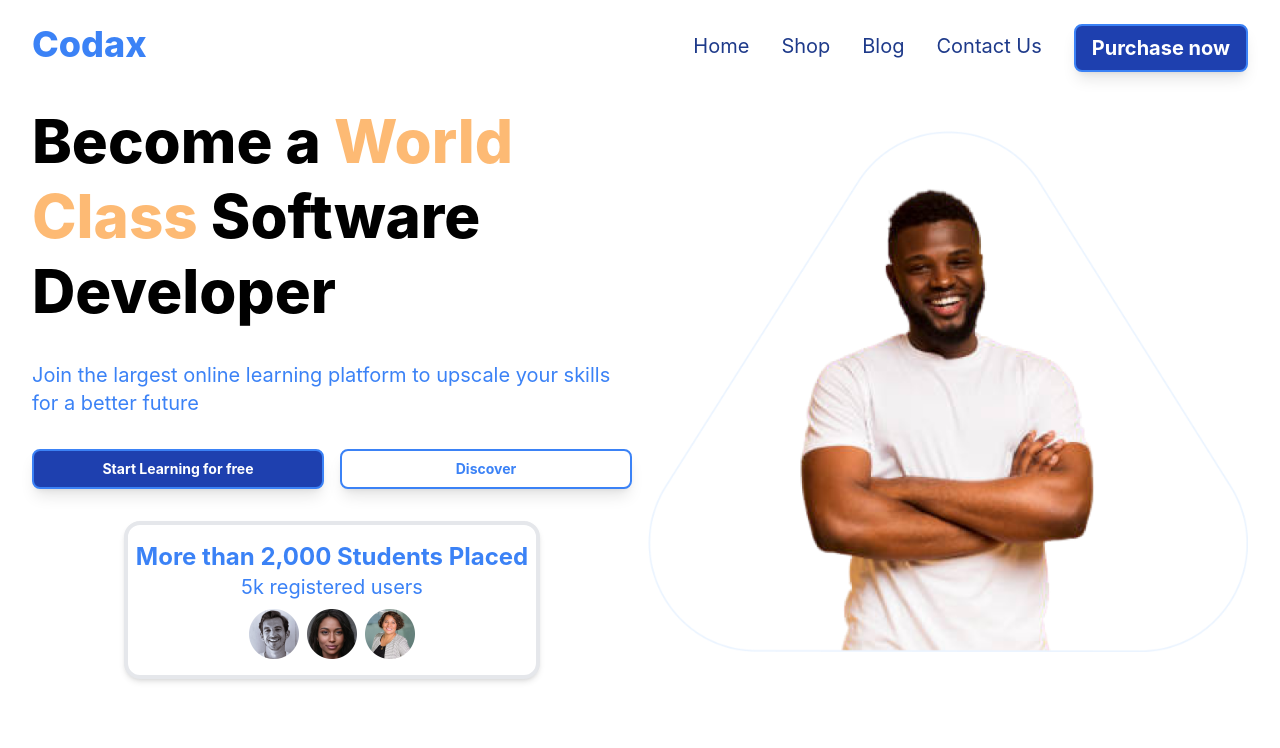
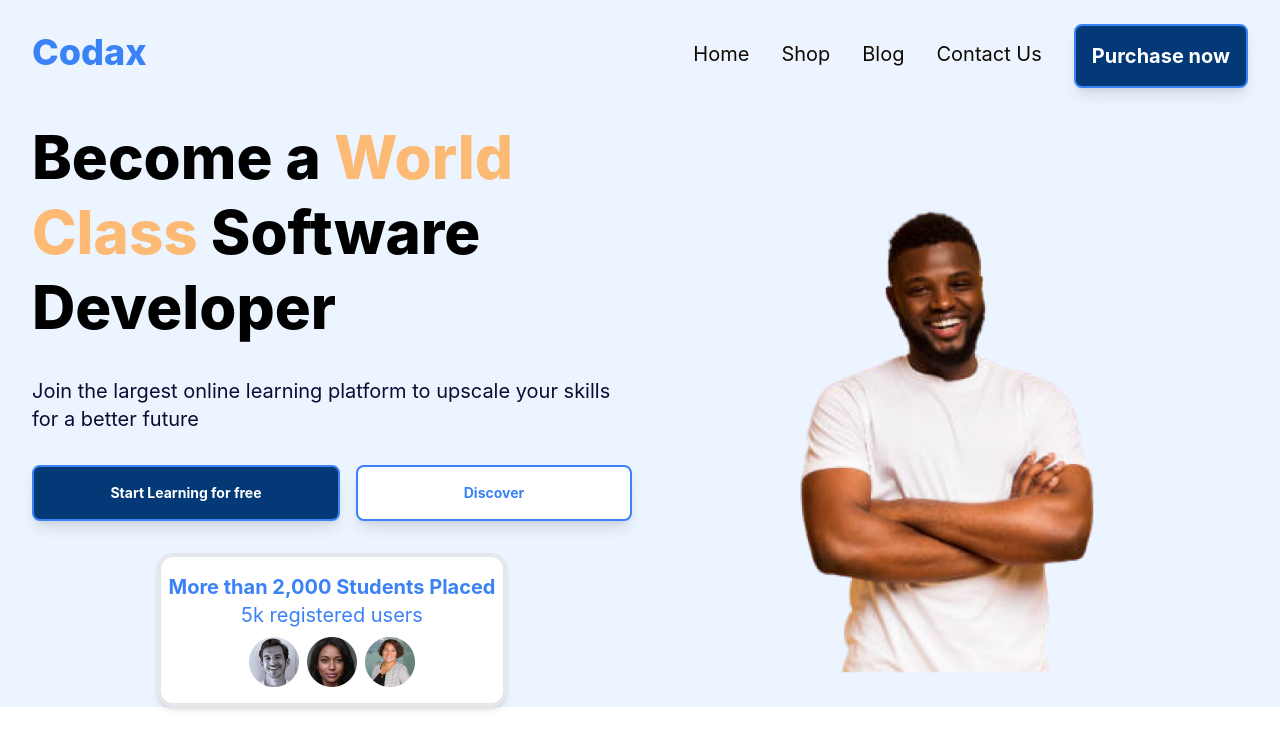
Before and after one commit to dazzling-bright/Codax-Website, a React (Create React App) app: page / in a window 1280 px wide. Shown: the top 748 px of the page. Built offline with nearby package versions, Linux system fonts and the light colour scheme.

Commit message:
Modify the Header and Hero component background color, adjust the padding on the Hero buttons

```diff
--- a/src/App.js
+++ b/src/App.js
@@ -3,7 +3,7 @@ import Hero from "./components/hero/Hero";
 
 function App() {
   return (
-    <main className="px-4 md:px-8 lg:px-8">
+    <main className="px-4 md:px-8 lg:px-8 bg-primary max-w-[96rem] mx-auto">
       <Nav />
       <Hero />
     </main>
--- a/src/components/general-use/button.jsx
+++ b/src/components/general-use/button.jsx
@@ -1,14 +1,14 @@
 function Button({
   children,
   className,
-  bgColor = "bg-blue-800",
+  bgColor = "bg-secondary",
   textColor = "text-white",
   hoverBgColor = "hover:bg-white",
   hoverTextColor = "hover:text-blue-500",
 }) {
   return (
     <button
-      className={`${bgColor} ${textColor} border-2 py-2 px-4 font-bold border-blue-500 rounded-lg ${hoverBgColor} ${hoverTextColor} shadow-lg transition-all duration-300 focus:outline-offset-8 focus:outline-4 ${className}`}
+      className={`${bgColor} ${textColor} border-2 py-2 px-4 font-bold border-blue-500 rounded-lg ${hoverBgColor} ${hoverTextColor} shadow-lg transition-all duration-300 focus:outline-offset-8 focus:outline-4 ${className} py-4`}
     >
       {children}
     </button>
--- a/src/components/header/navContent.jsx
+++ b/src/components/header/navContent.jsx
@@ -5,11 +5,11 @@ const NavContent = () => {
 
   return (
     <nav>
-      <ul className="flex flex-col mt-8 md:mt-2 *:self-start md:*:self-center md:flex-row md:justify-end gap-6 lg:gap-8 text-blue-900">
+      <ul className="flex flex-col mt-8 md:mt-2 *:self-start md:*:self-center md:flex-row md:justify-end gap-6 lg:gap-8 text-custom-black">
         {listItems.map((item, index) => (
           <li
             key={index}
-            className="border-b-4 px-0 py-2 border-transparent hover:opacity-80  hover:ml-4 md:hover:ml-0 hover:border-blue-600 hover:cursor-pointer transition-all duration-300"
+            className="border-b-4 px-0 py-2 border-transparent hover:opacity-80  hover:ml-4 md:hover:ml-0 hover:border-custom-black hover:cursor-pointer transition-all duration-300"
           >
             <a
               href={`#${item.toLowerCase().replace(" ", "-")}`}
--- a/src/components/hero/Hero.jsx
+++ b/src/components/hero/Hero.jsx
@@ -20,37 +20,38 @@ const Hero = () => {
     },
   ];
   return (
-    <section className="bg-[rgba(235, 244, 255, 1)] mt-4 flex flex-col md:flex-row text-blue-500 items-center gap-4">
-      <main className="text-2xl flex flex-col w-1/2 gap-8">
+    <section className="bg-primary mt-4 flex flex-col md:flex-row text-blue-500 items-center gap-4 ">
+      <main className="text-2xl flex  justify-between flex-col md:w-1/2 gap-8">
         <h2 className="leading-tight text-6xl font-extrabold text-black">
-          Become a <span className="text-orange-300"> World Class</span>{" "}
+          Become a <span className="text-orange-300"> World Class </span>
           Software Developer
         </h2>
-        <p className="text-xl">
+        <p className="text-xl text-custom-royal-blue">
           Join the largest online learning platform to upscale your skills for a
           better future
         </p>
 
         {/** Buttons */}
         <div className="flex flex-wrap gap-4 text-sm ">
-          <Button className="flex-1">Start Learning for free</Button>
+          <Button className="md:flex-1">Start Learning for free</Button>
           <Button
             bgColor="bg-white"
             textColor="text-blue-500"
             hoverBgColor="hover:bg-blue-800"
             hoverTextColor="hover:text-white"
-            className="flex-1"
+            className="md:flex-1 px-16 md:px-0"
           >
             Discover
           </Button>
         </div>
-        <div className="text-center bg-white border-4 shadow-md rounded-2xl py-4 self-center p-2">
+        <div className="text-center text-xl bg-white border-4 shadow-md rounded-2xl py-4 self-center p-2">
           <p className="font-bold">More than 2,000 Students Placed</p>
           <p className="text-xl">5k registered users</p>
           <figure className="flex gap-2 justify-center">
             {usersImage.map(({ src, alt }, index) => {
               return (
                 <img
+                  key={index}
                   className="w-[50px] h-[50px] object-cover mt-2"
                   src={src}
                   alt={alt}
@@ -62,7 +63,7 @@ const Hero = () => {
       </main>
 
       {/** Hero Main Image */}
-      <figure className="w-1/2">
+      <figure className="md:w-1/2">
         <img
           className="block object-cover"
           src={HeroImage}
--- a/tailwind.config.js
+++ b/tailwind.config.js
@@ -2,7 +2,14 @@
 module.exports = {
   content: ["./index.html", "./src/**/*.{js,ts,jsx,tsx}"],
   theme: {
-    extend: {},
+    extend: {
+      colors: {
+        primary: "rgba(235, 244, 255, 1)",
+        secondary: "rgba(3, 57, 119, 1)",
+        "custom-black": "rgba(16, 10, 1, 1)",
+        "custom-royal-blue": "rgba(15, 10, 51, 1)",
+      },
+    },
   },
   plugins: [],
 };
```
